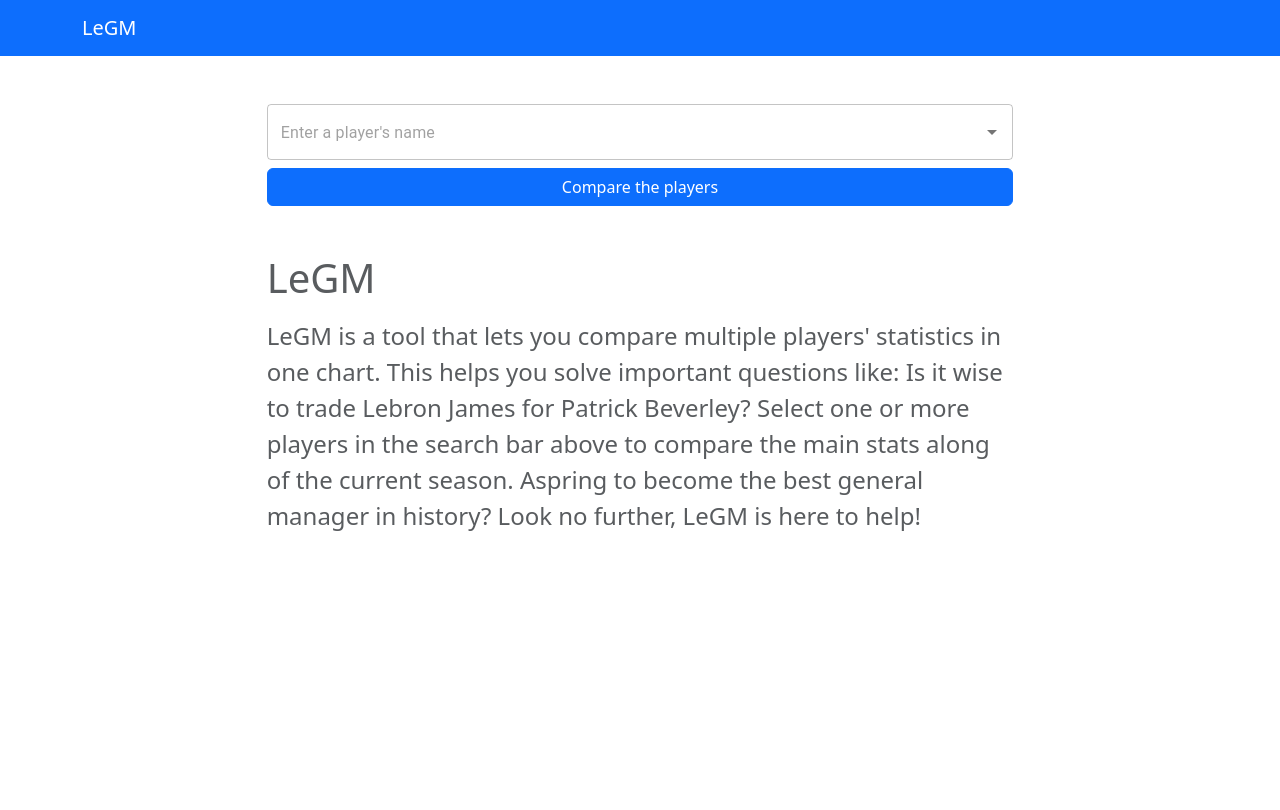
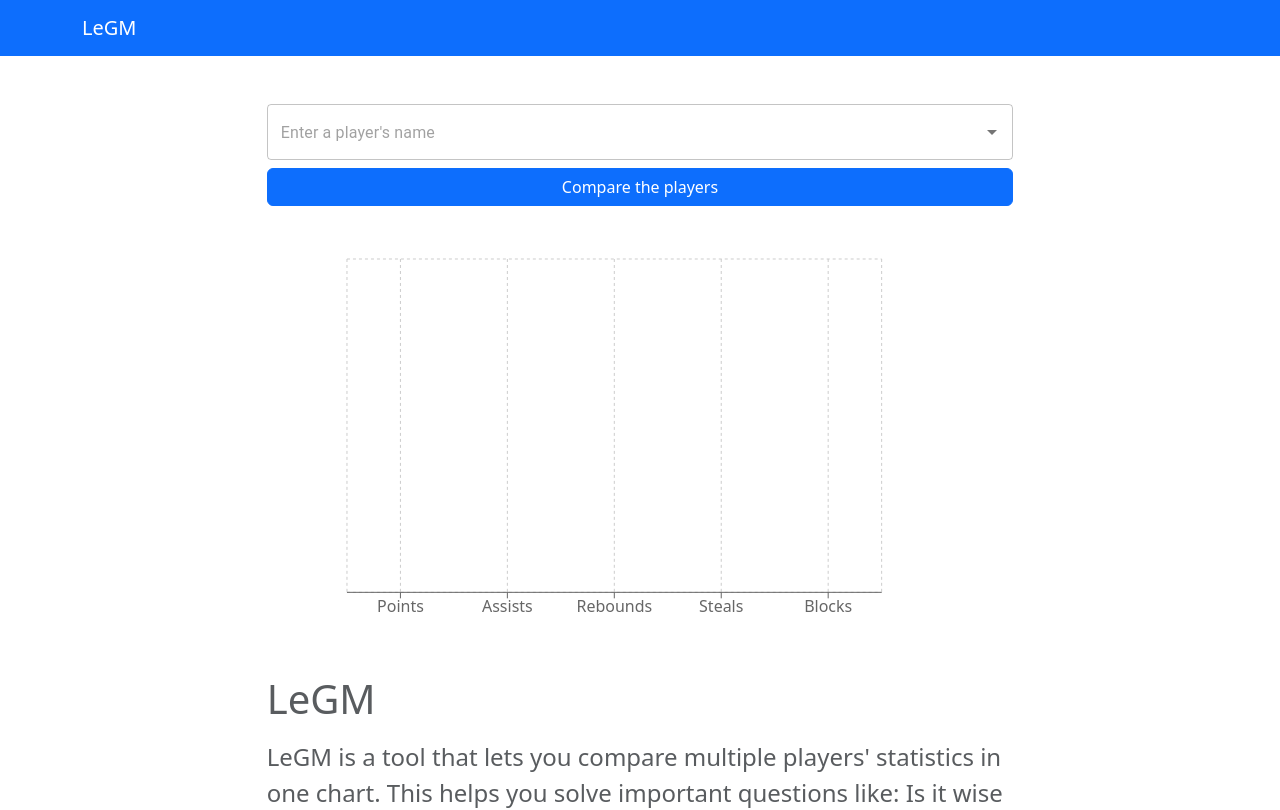
Before and after one commit to wumarc/LeGM, a React (Create React App) app in the folder frontend/: page / in a window 1280 px wide. Shown: the top 810 px of the page. Built offline with nearby package versions, Linux system fonts and the light colour scheme.

Commit message:
stable version

```diff
--- a/frontend/package.json
+++ b/frontend/package.json
@@ -21,6 +21,7 @@
     "react-dom": "^18.2.0",
     "react-scripts": "5.0.1",
     "recharts": "^2.3.2",
+    "resize-observer-polyfill": "^1.5.1",
     "web-vitals": "^2.1.4"
   },
   "scripts": {
--- a/frontend/src/App.js
+++ b/frontend/src/App.js
@@ -10,7 +10,7 @@ function App() {
       <div className='col-md-7 mx-auto mt-5'>
           <Search/>
       </div>
-      <div className='fs-4 mt-5 col-md-7 mx-auto font-weight-bold text-body-secondary'>
+      <div className='fs-4 mt-5 col-md-7 mx-auto font-weight-bold text-body-secondary mb-1'>
         <h1 className='mt-2 mb-3'>LeGM</h1>
         LeGM is a tool that lets you compare multiple players' statistics in one chart. This
         helps you solve important questions like: Is it wise to trade Lebron James for Patrick Beverley?
--- a/frontend/src/components/Chart.js
+++ b/frontend/src/components/Chart.js
@@ -32,10 +32,13 @@ function Chart({players}) {
   }, [players])
 
   return (
-      <div>
-        {/* Display the stats chart here */}
-        <ResponsiveContainer width="99%" aspect={2}>
-          <BarChart width={300} height={400} data={chart_data} margin={{top: 5, left: 30, right: 20, bottom: 5}} >
+    <ResponsiveContainer width="85%" aspect={1.7}>
+      <BarChart
+        width={600}
+        height={300}
+        data={chart_data}
+        margin={{top: 5, left: 20, right: 20, bottom: 5}}
+      >
         <CartesianGrid strokeDasharray="3 3"/>
         <XAxis dataKey="name"/>
         <YAxis/>
@@ -44,11 +47,9 @@ function Chart({players}) {
         {players.map((player, id) => {
           const name = player.first_name + ' ' + player.last_name;
           return ( <Bar key={id} dataKey={name} fill={colours[id]} />)
-              })
-            }
+        })}
       </BarChart>
     </ResponsiveContainer>
-      </div>
   );
 
 }
--- a/frontend/src/components/Search.js
+++ b/frontend/src/components/Search.js
@@ -468,7 +468,6 @@ function Search() {
   const [currentInput, setCurrentInput] = useState("");
   const [validInput, setValidInput] = useState(true);
   const [playersDetails, setPlayersDetails] = useState([]);
-  const [display, setDisplay] = useState(false);
 
   const getStats = async () => {
     const details = []
@@ -483,16 +482,15 @@ function Search() {
         }
     }));
     setPlayersDetails(details)
-    setDisplay(true);
-    setPlayers([]);
-    setCurrentInput("");
   }
+
+
 
   const handleChange = (e, value) => { setPlayers(value); };
 
   useEffect(() => {
     if (currentInput.length === 0) { setValidInput(true);}
-  }, [currentInput, players, playersDetails]);
+  }, [currentInput]);
 
   return (
     <div>
@@ -519,10 +517,7 @@ function Search() {
             </div>
         </div>
         {/* Results */}
-        { display ? (
-            <div className="mt-5"><Chart players={playersDetails}/></div>
-        ) : null
-        }
+        <div className="mt-5"><Chart players={playersDetails} /></div>
     </div>
   );
 
```
Also changed, not shown: 1 other file (tests, documents, lock files or other folders). Lines whose indentation alone changed are shown as unchanged.
